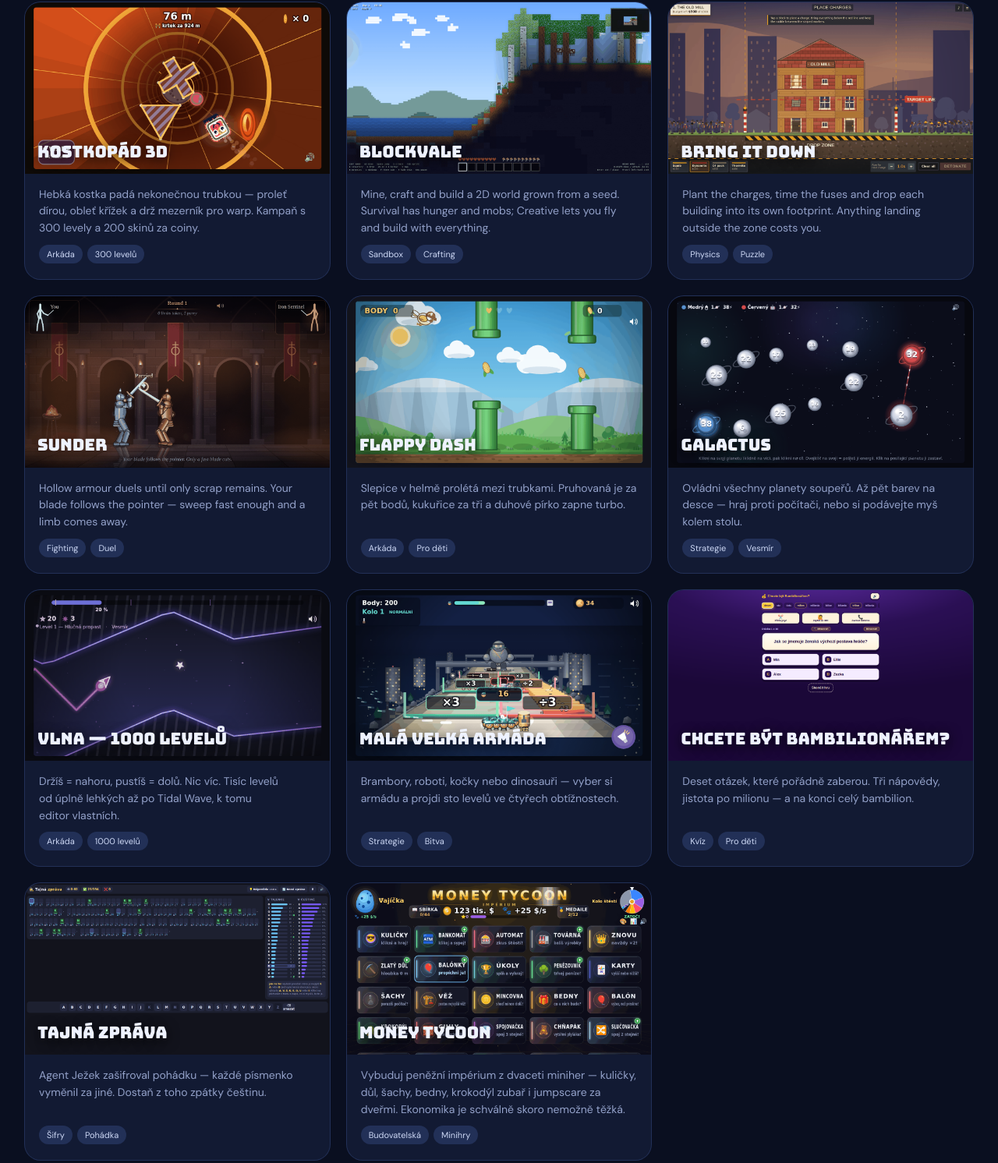
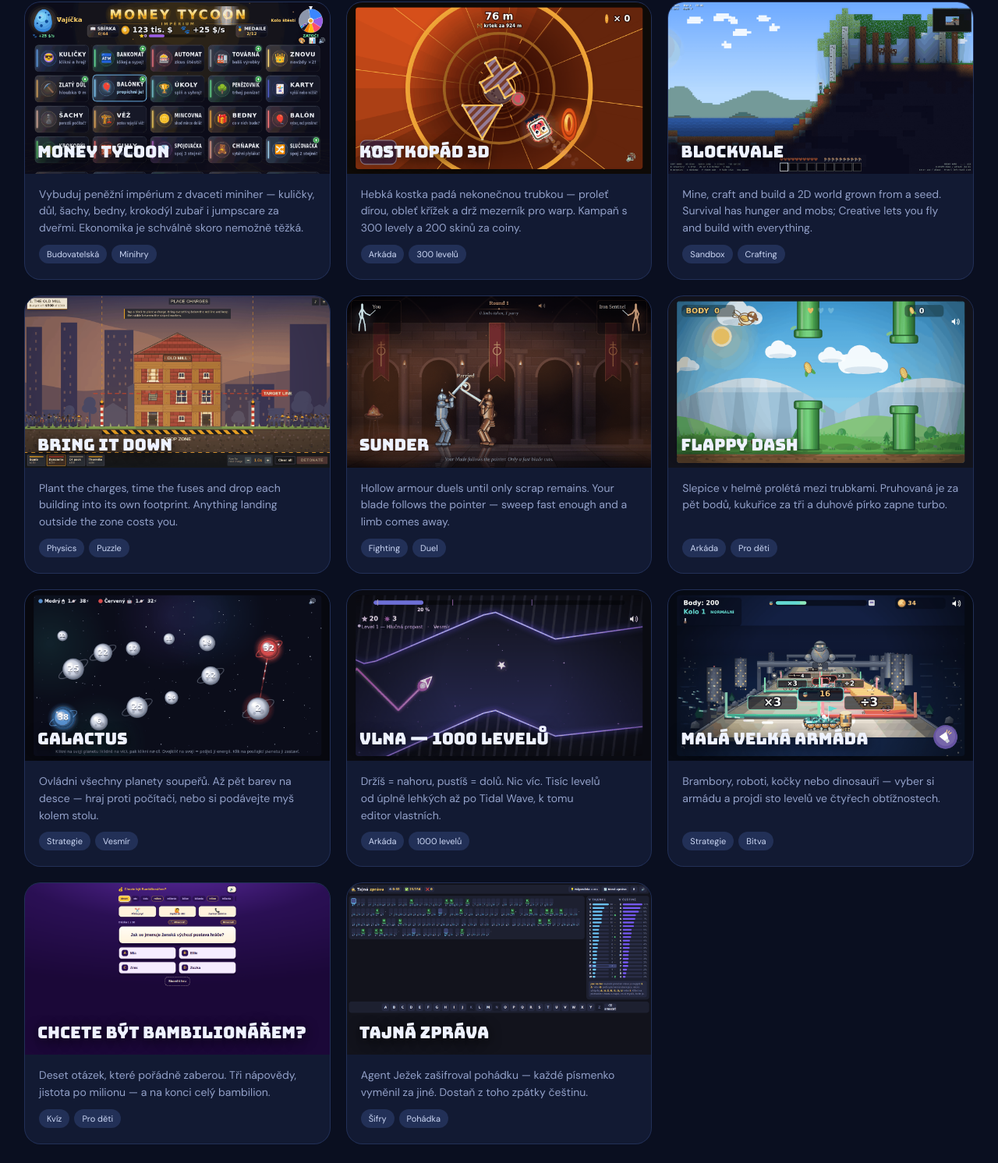
Before and after one commit to mimino67gamer/mimino.fun, a plain HTML site: page index.html in a window 1280 px wide. Shown: the part 236-1728 px from the top of the page at 78% size. Drawn offline with Linux system fonts and the light colour scheme.

Commit message:
Money Tycoon na první místo

```diff
--- a/index.html
+++ b/index.html
@@ -71,6 +71,8 @@
 <script>
 // Add a game = append one object here.
 const GAMES = [
+  { slug:"money-tycoon", title:"Money Tycoon", lang:"CS", tags:["Budovatelská","Minihry"],
+    desc:"Vybuduj peněžní impérium z dvaceti miniher — kuličky, důl, šachy, bedny, krokodýl zubař i jumpscare za dveřmi. Ekonomika je schválně skoro nemožně těžká." },
   { slug:"kostkopad", title:"Kostkopád 3D", lang:"CS", tags:["Arkáda","300 levelů"],
     desc:"Hebká kostka padá nekonečnou trubkou — proleť dírou, obleť křížek a drž mezerník pro warp. Kampaň s 300 levely a 200 skinů za coiny." },
   { slug:"blockvale", title:"Blockvale", lang:"EN", tags:["Sandbox","Crafting"],
@@ -90,9 +92,7 @@ const GAMES = [
   { slug:"bambilionar", title:"Chcete být Bambilionářem?", lang:"CS", tags:["Kvíz","Pro děti"],
     desc:"Deset otázek, které pořádně zaberou. Tři nápovědy, jistota po milionu — a na konci celý bambilion." },
   { slug:"tajna-zprava", title:"Tajná zpráva", lang:"CS", tags:["Šifry","Pohádka"],
-    desc:"Agent Ježek zašifroval pohádku — každé písmenko vyměnil za jiné. Dostaň z toho zpátky češtinu." },
-  { slug:"money-tycoon", title:"Money Tycoon", lang:"CS", tags:["Budovatelská","Minihry"],
-    desc:"Vybuduj peněžní impérium z dvaceti miniher — kuličky, důl, šachy, bedny, krokodýl zubař i jumpscare za dveřmi. Ekonomika je schválně skoro nemožně těžká." }
+    desc:"Agent Ježek zašifroval pohádku — každé písmenko vyměnil za jiné. Dostaň z toho zpátky češtinu." }
 ];
 
 const esc = s => String(s).replace(/[&<>"]/g, c => ({"&":"&amp;","<":"&lt;",">":"&gt;",'"':"&quot;"}[c]));
```
